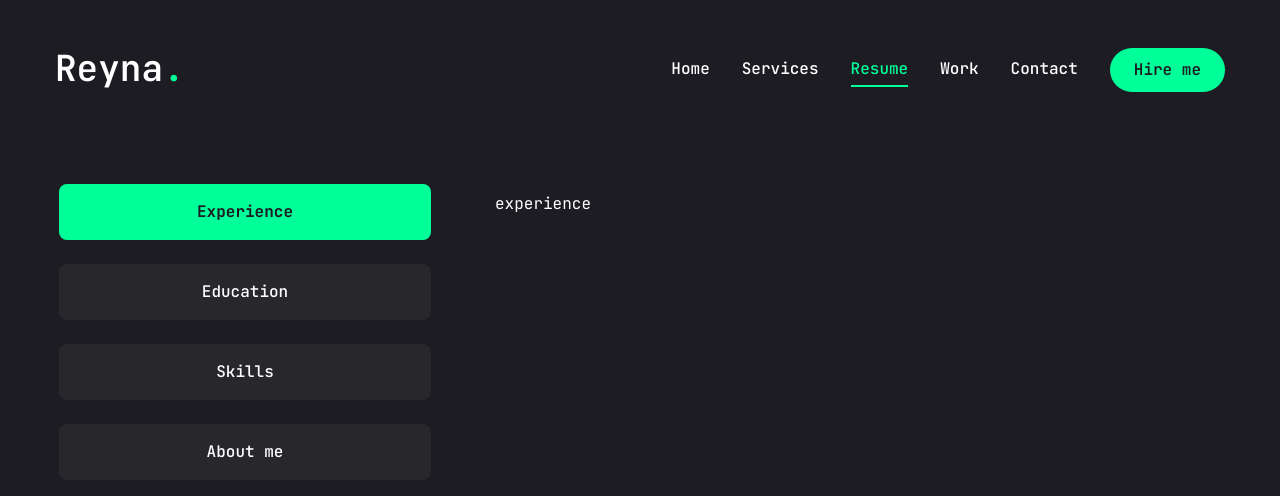
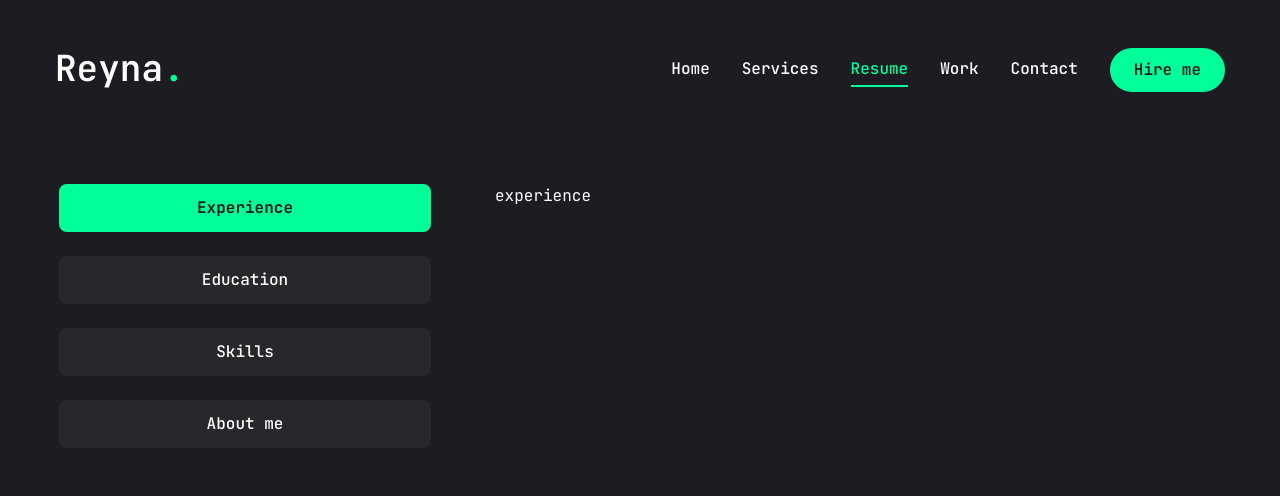
Before and after one commit to reynaroma/reyna-portfolio, a Next.js app: page /resume in a window 1280 px wide. Shown: the top 496 px of the page. Built offline with nearby package versions, Linux system fonts and the light colour scheme.

Commit message:
Add style on the TabsContent

```diff
--- a/components/ui/tabs.jsx
+++ b/components/ui/tabs.jsx
@@ -22,7 +22,7 @@ const TabsTrigger = React.forwardRef(({ className, ...props }, ref) => (
   <TabsPrimitive.Trigger
     ref={ref}
     className={cn(
-      "inline-flex items-center w-full bg-[#27272c] justify-center whitespace-nowrap text-white rounded-lg p-3 text-balance font-medium ring-offset-white transition-all disabled:pointer-events-none disabled:opacity-50  data-[state=active]:bg-accent data-[state=active]:text-primary data-[state=active]:font-bold data-[state=active]:shadow-sm",
+      "inline-flex items-center w-full bg-[#27272c] justify-center whitespace-nowrap text-white rounded-lg p-3 text-base font-medium ring-offset-white transition-all disabled:pointer-events-none disabled:opacity-50  data-[state=active]:bg-accent data-[state=active]:text-primary data-[state=active]:font-bold data-[state=active]:shadow-sm",
       className
     )}
     {...props} />
@@ -33,7 +33,7 @@ const TabsContent = React.forwardRef(({ className, ...props }, ref) => (
   <TabsPrimitive.Content
     ref={ref}
     className={cn(
-      "mt-2 ring-offset-white focus-visible:outline-none focus-visible:ring-2 focus-visible:ring-slate-950 focus-visible:ring-offset-2 dark:ring-offset-slate-950 dark:focus-visible:ring-slate-300",
+      "min-h-[480px] ring-offset-white focus-visible:outline-none focus-visible:ring-2 focus-visible:ring-slate-950 focus-visible:ring-offset-2 dark:ring-offset-slate-950 dark:focus-visible:ring-slate-300",
       className
     )}
     {...props} />
```
